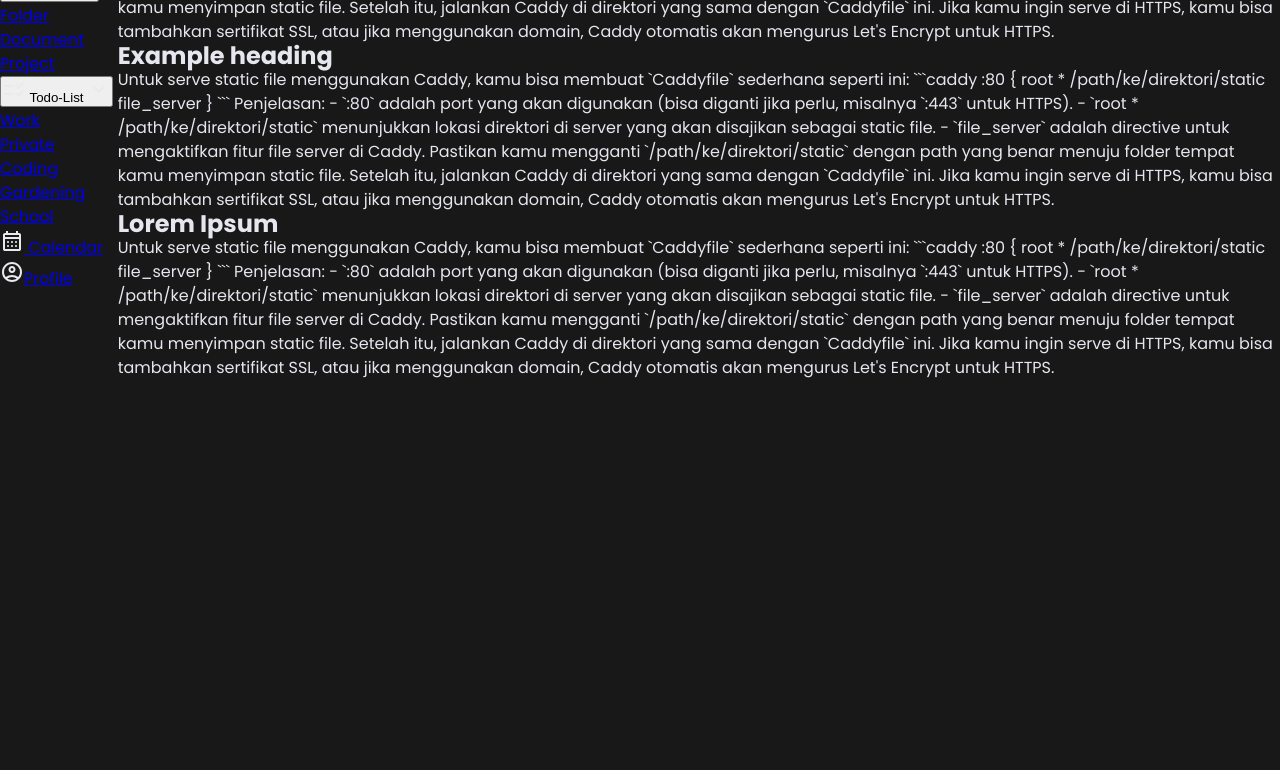
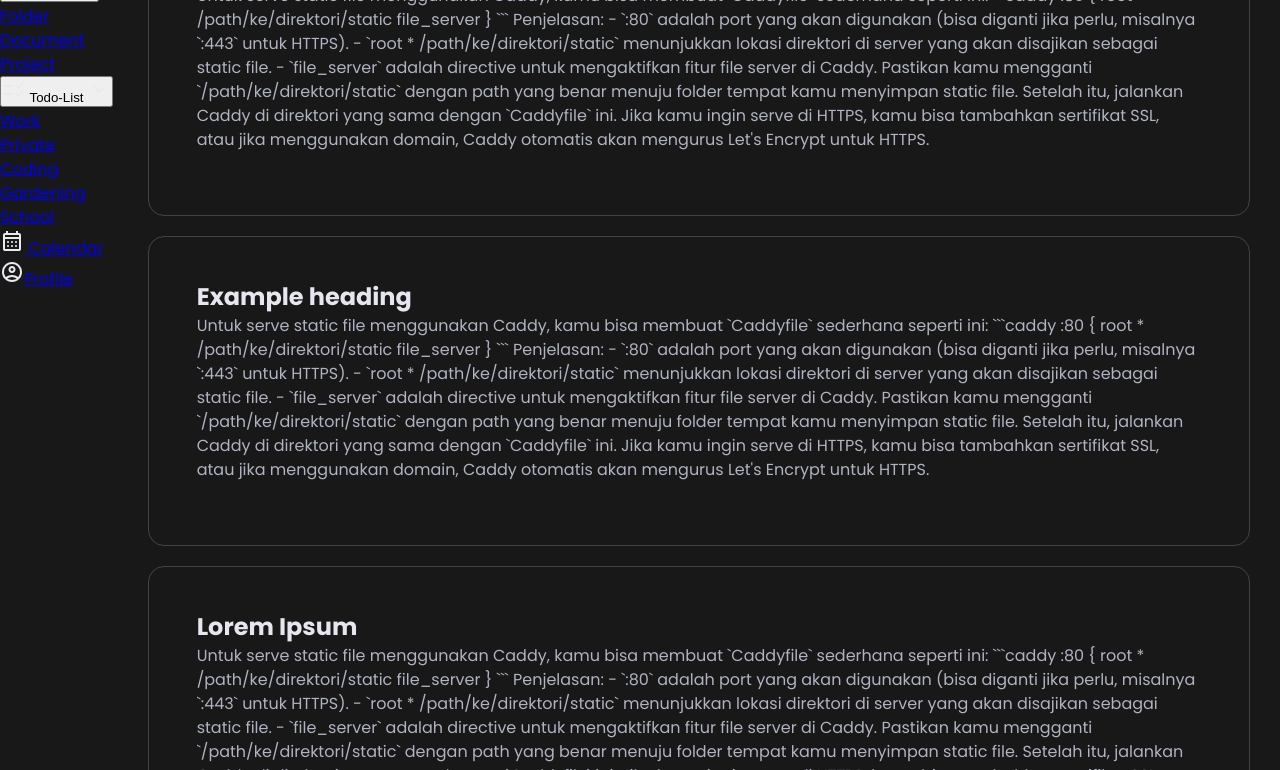
Before and after one commit to LitFill/sidebar, a plain HTML site: page index.html in a window 1280 px wide. Shown: the part 124-894 px from the top of the page. Before the commit the page ends 800 px from the top, so only its background shows below. Drawn offline with Linux system fonts and the light colour scheme.

Commit message:
nang windows ora asik

```diff
--- a/style.css
+++ b/style.css
@@ -1,4 +1,5 @@
 @import url("https://fonts.googleapis.com/css2?family=Poppins:ital,wght@0,100;0,200;0,300;0,400;0,500;0,600;0,700;0,800;0,900;1,100;1,200;1,300;1,400;1,500;1,600;1,700;1,800;1,900&display=swap");
+
 :root {
   --base-clr: #181818;
   --line-clr: #42434a;
@@ -14,19 +15,7 @@
 }
 
 html {
-  font-family:
-    Poppins,
-    system-ui,
-    -apple-system,
-    BlinkMacSystemFont,
-    "Segoe UI",
-    Roboto,
-    Oxygen,
-    Ubuntu,
-    Cantarell,
-    "Open Sans",
-    "Helvetica Neue",
-    sans-serif;
+  font-family: Poppins, system-ui, -apple-system, BlinkMacSystemFont, "Segoe UI", Roboto, Oxygen, Ubuntu, Cantarell, "Open Sans", "Helvetica Neue", sans-serif;
   line-height: 1.5rem;
 }
 
@@ -38,3 +27,20 @@ body {
   display: grid;
   grid-template-columns: auto 1fr;
 }
+
+main {
+  padding: min(30px, 7%);
+}
+
+main p {
+  color: var(--scndry-text-clr);
+  margin-top: 5px;
+  margin-bottom: 15px;
+}
+
+.container {
+  border: 1px solid var(--line-clr);
+    border-radius: 1em;
+    margin-bottom: 20px;
+    padding: min(3em, 15%);
+}
```
